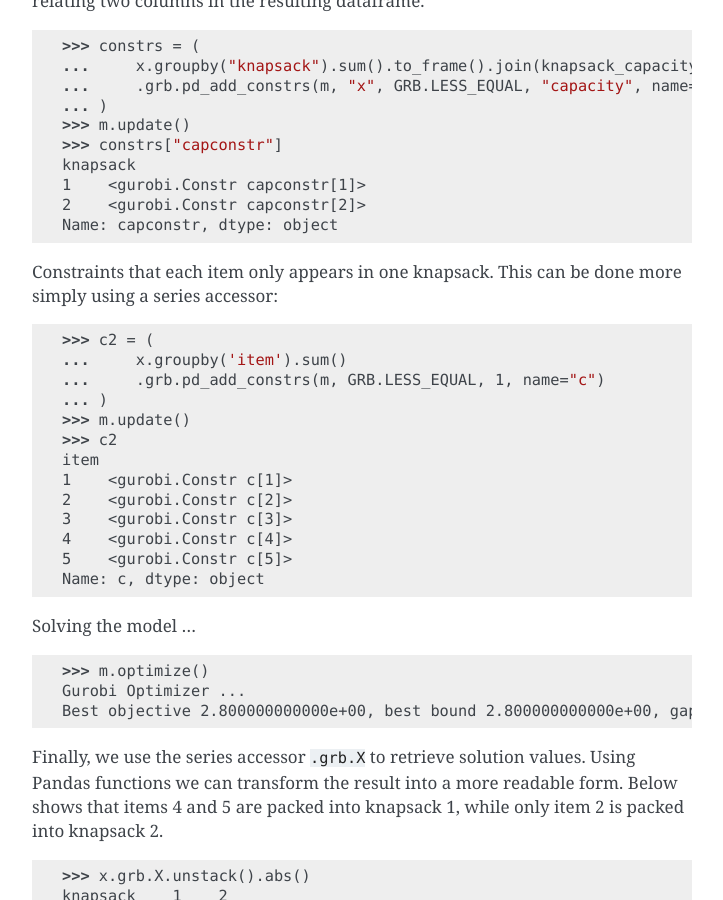
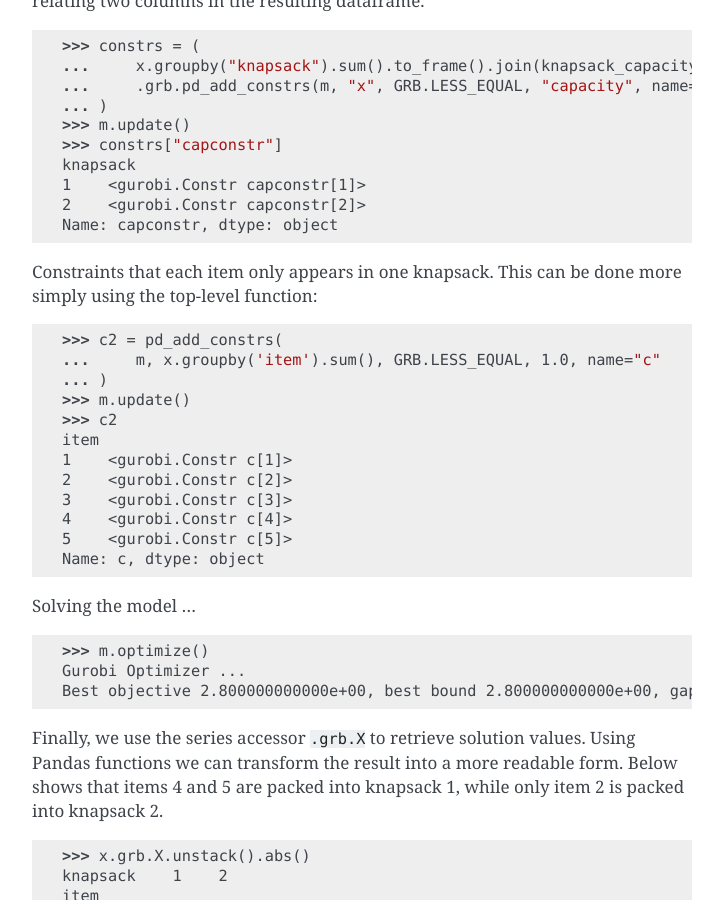
Before and after one commit to Gurobi/gurobipy-pandas, a Sphinx documentation site: the page built from docs/source/walkthrough.rst, in a window 1280 px wide and 900 px high, scrolled down 2809 px. Shown: the whole window, without its empty margins (388-1111 px from the left). Built offline with Sphinx 7.4.7, drawn with Linux system fonts in a browser that asks for light colours; pages that are not in the unit, such as notebooks, are missing from menus; some of the changed text lies outside the part shown.

Commit message:
Adjust docs

```diff
--- a/docs/source/walkthrough.rst
+++ b/docs/source/walkthrough.rst
@@ -131,13 +131,12 @@ We then use the dataframe accessor :code:`.grb.pd_add_constrs` to create constra
     2    <gurobi.Constr capconstr[2]>
     Name: capconstr, dtype: object
 
-Constraints that each item only appears in one knapsack. This can be done more simply using a series accessor:
+Constraints that each item only appears in one knapsack. This can be done more simply using the top-level function:
 
 .. doctest:: [knapsack]
 
-    >>> c2 = (
-    ...     x.groupby('item').sum()
-    ...     .grb.pd_add_constrs(m, GRB.LESS_EQUAL, 1, name="c")
+    >>> c2 = pd_add_constrs(
+    ...     m, x.groupby('item').sum(), GRB.LESS_EQUAL, 1.0, name="c"
     ... )
     >>> m.update()
     >>> c2  # doctest: +NORMALIZE_WHITESPACE
```
Also changed, not shown: other parts of docs/source/walkthrough.rst (+1 -1 lines).
